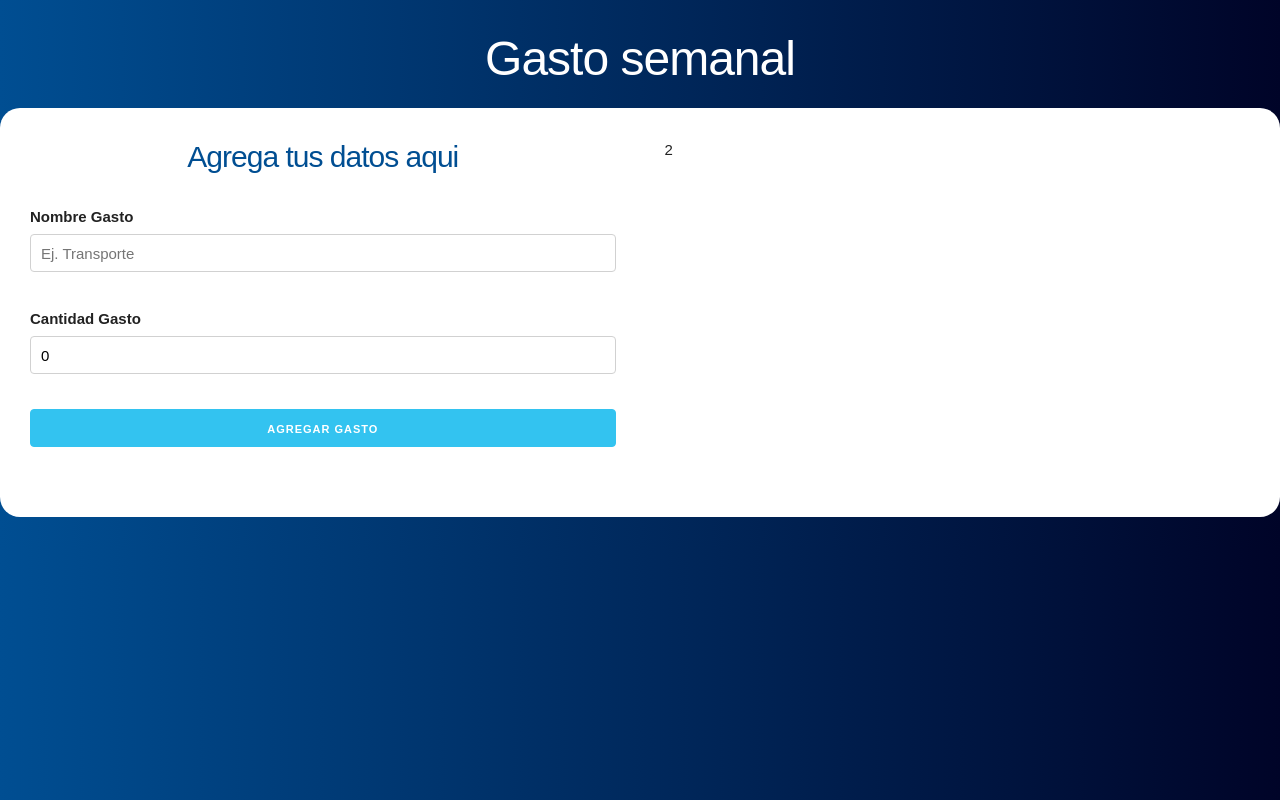
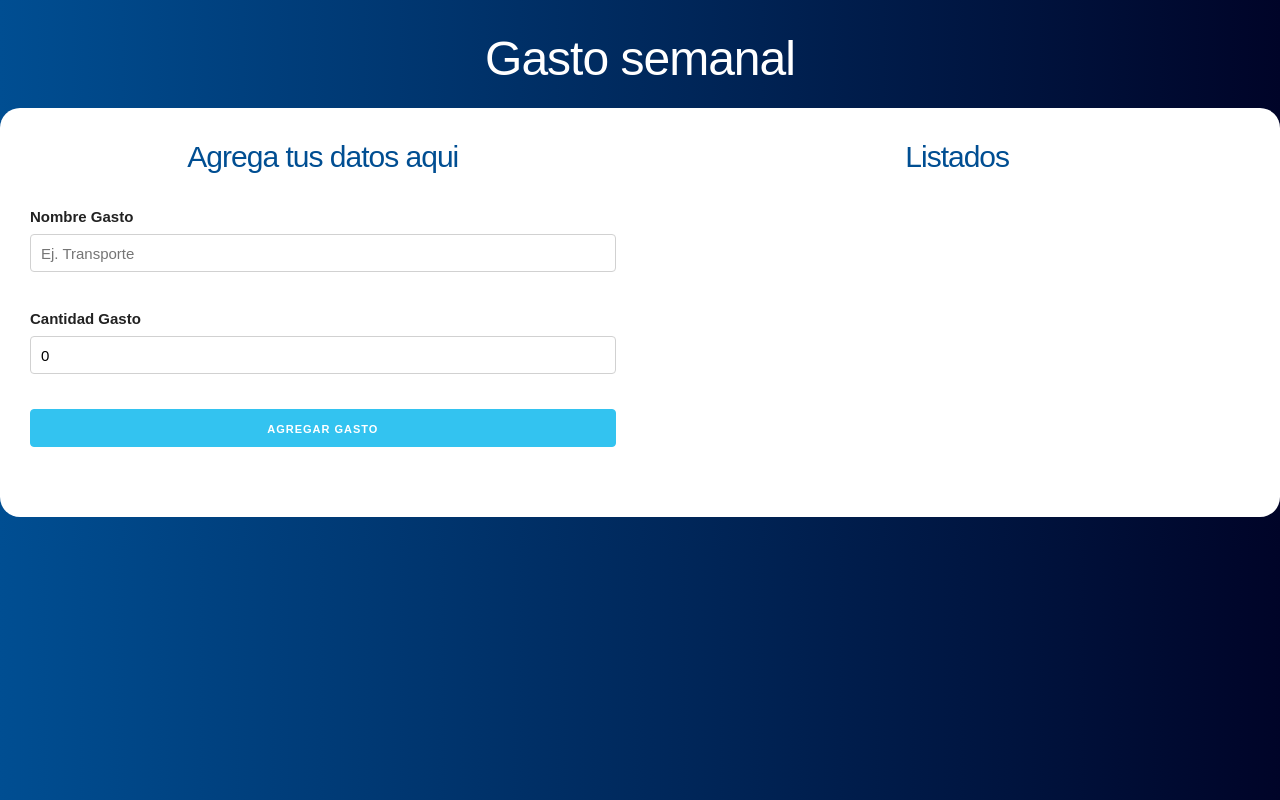
Before and after one commit to SantiagoAlvarze22/presupuesto, a React (Create React App) app: page / in a window 1280 px wide. Both pictures are taken after typing "5" into the empty fields and a click on the input "Definir presupuesto". Built offline with nearby package versions, Linux system fonts and the light colour scheme.

Commit message:
Showing the expexpenses in the UI

```diff
--- a/src/App.js
+++ b/src/App.js
@@ -1,7 +1,7 @@
 import React, { useState } from 'react';
-import Pregunta from './components/Pregunta'
-import Formulario from './components/Formulario'
-
+import Pregunta from './components/Pregunta';
+import Formulario from './components/Formulario';
+import Listado from './components/Listado'
 
 function App() {
 
@@ -43,7 +43,9 @@
                   />
                 </div>
                 <div className="one-half column">
-                  2
+                  <Listado
+                    gastos={gastos}
+                  />
                 </div>
               </div>
             )
--- /dev/null
+++ b/src/components/Gasto.js
@@ -0,0 +1,16 @@
+import React from 'react';
+
+
+const Gasto = ({ gasto }) => {
+    return (
+        <li className="gasto">
+            <p>
+                {gasto.nombre}
+
+                <span className="gasto"> ${gasto.cantidad}</span>
+            </p>
+        </li>
+    );
+}
+
+export default Gasto;
--- /dev/null
+++ b/src/components/Listado.js
@@ -0,0 +1,20 @@
+import React from 'react';
+import Gasto from './Gasto';
+
+const Listado = ({ gastos }) => {
+    return (
+        <div className="gastos-realizados">
+            <h2>Listados</h2>
+            {gastos.map(gasto => (
+                <Gasto
+                    key={gasto.id}
+                    gasto={gasto}
+                />
+            )
+
+            )}
+        </div>
+    );
+}
+
+export default Listado;
```
